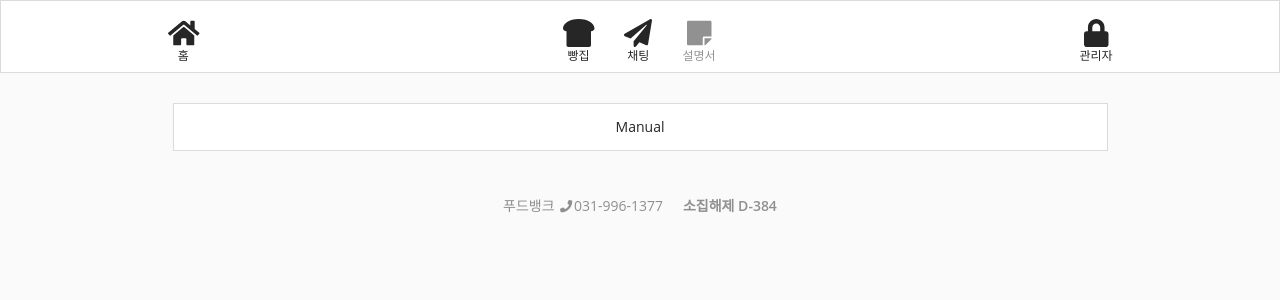
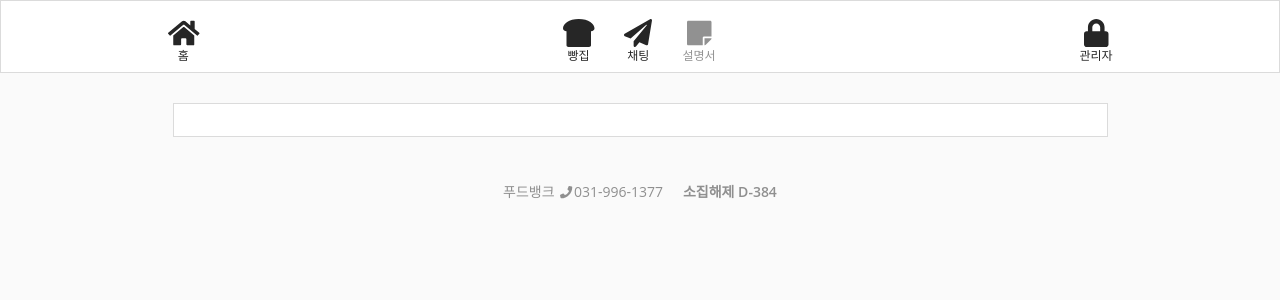
Before and after one commit to MS269/bread-collection, a React (Create React App) app: page /manual in a window 1280 px wide. Shown: the top 300 px of the page. Built offline with nearby package versions, Linux system fonts and the light colour scheme; no server answers.

Commit message:
Remove h1

```diff
--- a/src/screens/Manual.tsx
+++ b/src/screens/Manual.tsx
@@ -5,7 +5,6 @@ export default function Manual() {
   return (
     <Layout>
       <PageTitle title={"사용법"} />
-      <h1>Manual</h1>
     </Layout>
   );
 }
```
